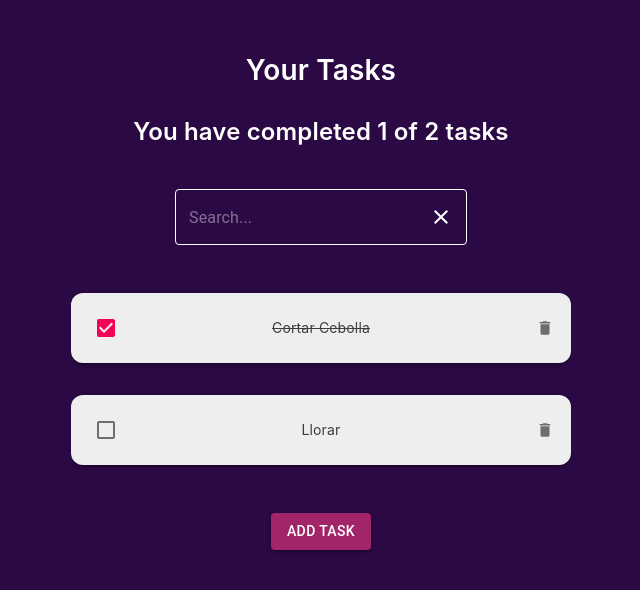
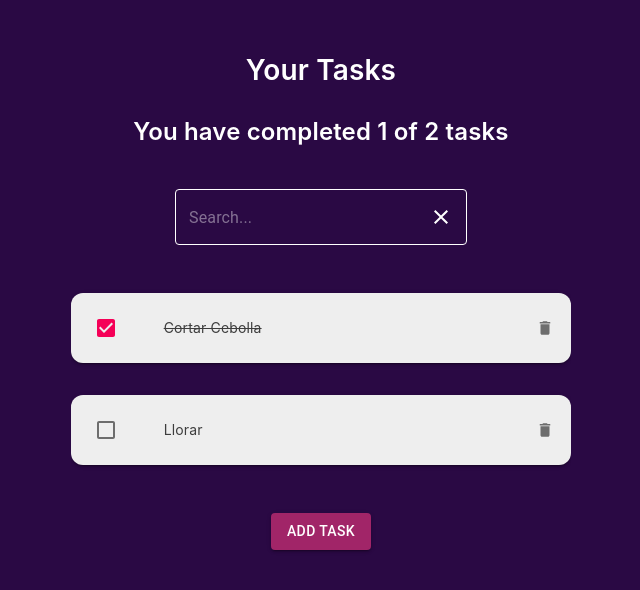
Before and after one commit to samuelDear/react-course, a React (Create React App) app: page / in a window 1280 px wide. Shown: the top 590 px of the page, without its empty margins (319-959 px from the left). Built offline with nearby package versions, Linux system fonts and the light colour scheme.

Commit message:
Add input validation

```diff
--- a/src/components/ModalAddTodo.tsx
+++ b/src/components/ModalAddTodo.tsx
@@ -80,6 +80,8 @@ const ModalAddTodo: React.FC<ModalProps> = ({ open, closeEvent, addTask, taskExi
                 </InputAdornment>
               ),
             }}
+            // eslint-disable-next-line
+            inputProps={{ maxlength: 64 }}
           />
           <Grid container item xs={12} justifyContent="space-around" className={classes.buttonsBox}>
             <Grid item container sm={5} xs={12} justifyContent="center">
--- a/src/components/TodoSearch.tsx
+++ b/src/components/TodoSearch.tsx
@@ -30,6 +30,7 @@ const TodoSearch: React.FC<TodoSearchProps> = ({ filter, changeFilter, ...props
         }}
         inputProps={{
           className: classes.input,
+          maxlength: 64,
         }}
         {...props}
       />
--- a/src/styles/components/TodoItem.ts
+++ b/src/styles/components/TodoItem.ts
@@ -12,6 +12,8 @@ const useStyles = makeStyles((theme: Theme) => ({
     display: 'flex',
     alignItems: 'center',
     color: '#3d3d3d',
+    width: '100%',
+    wordBreak: 'break-word',
   },
   completedTasks: {
     textDecoration: 'line-through',
```
